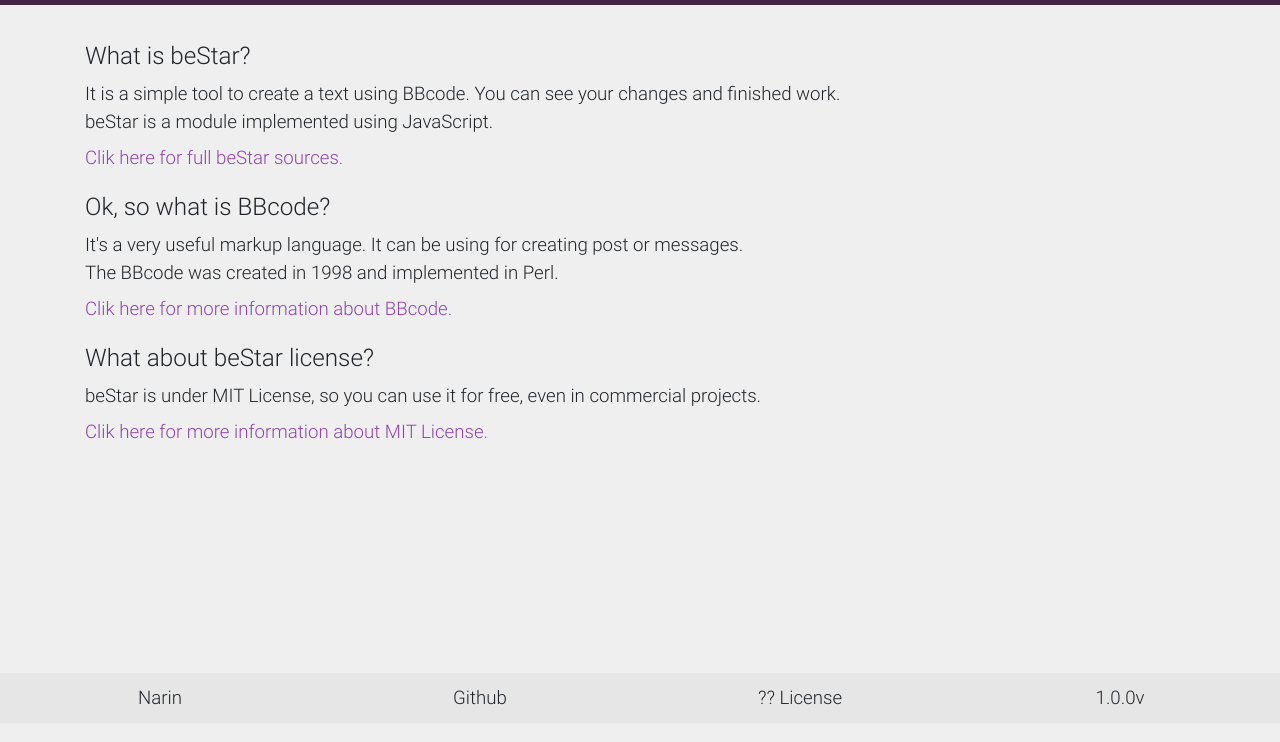
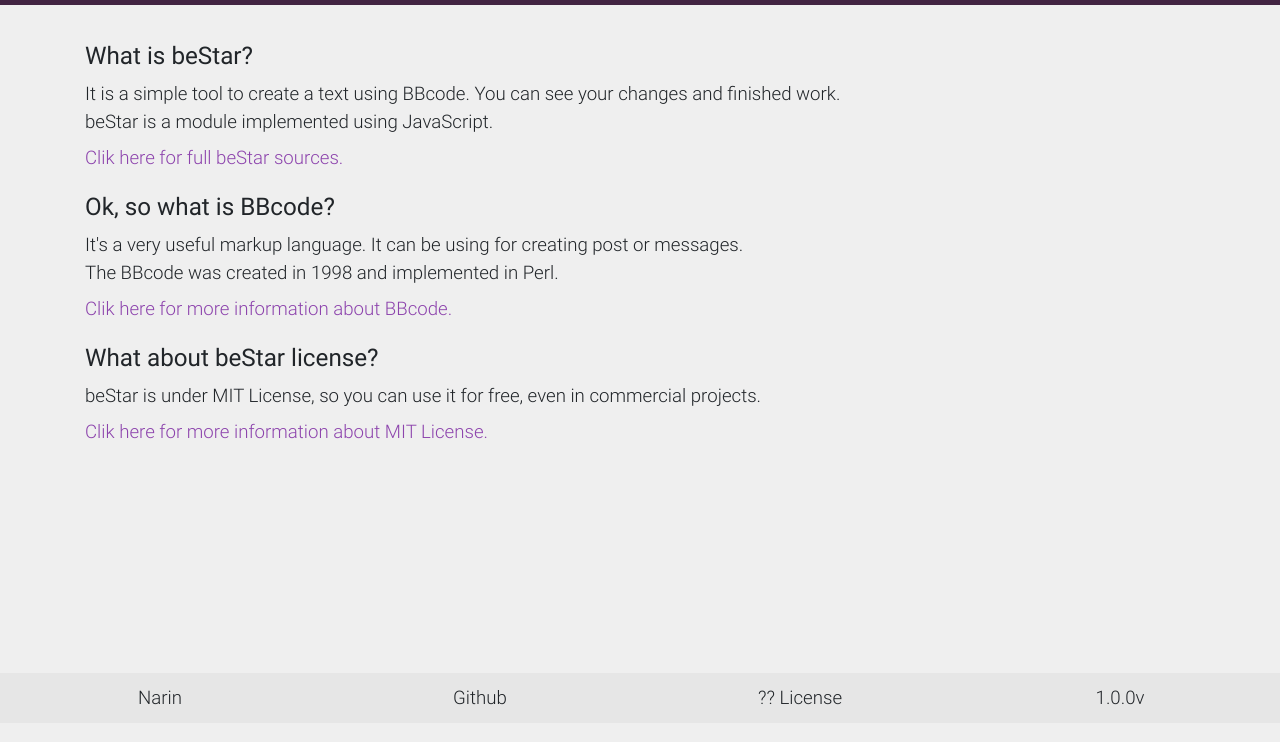
Before and after one commit to NdV66/beStarOnline, a React app: page /about in a window 1280 px wide. Shown: the part 58-800 px from the top of the page. Built offline with nearby package versions, Linux system fonts and the light colour scheme.

Commit message:
improve scss

```diff
--- a/client/presentation/AboutPage.js
+++ b/client/presentation/AboutPage.js
@@ -18,20 +18,19 @@ const DescriptionAboutPage = (props) => {
 
 const ModuleAbout = (props) => {
     return(
-        <div>
+        <Row>
             <HeaderAboutPage text={props.header} />
             <DescriptionAboutPage
                 linkText={props.linkText}
                 href={props.href}
                 text={props.text} />
-        </div>
+        </Row>
         );
 };
 
 const AboutPage = () => {
     return (
             <Container>
-                <Row>
                 <ModuleAbout
                     header="What is beStar?"
                     linkText="Clik here for full beStar sources."
@@ -56,7 +55,6 @@ const AboutPage = () => {
                     href="#"
                     text={
                     < span >beStar is under MIT License, so you can use it for free, even in commercial projects.< /span>} />
-                </Row>
             </Container>
             );
 };
--- a/client/scss/_generic.scss
+++ b/client/scss/_generic.scss
@@ -1,3 +1,5 @@
+@import "_variables.scss";
+
 * {
     font-family: Roboto;
     font-weight: 200;
@@ -20,6 +22,7 @@ h2 {
     font-weight: 200;
     padding-left: 16px;
     font-size: $BASE_FONT_SIZE * 1.3;
+    font-weight: 400;
 }
 
 h3 {
```
Lines whose indentation alone changed are shown as unchanged.
